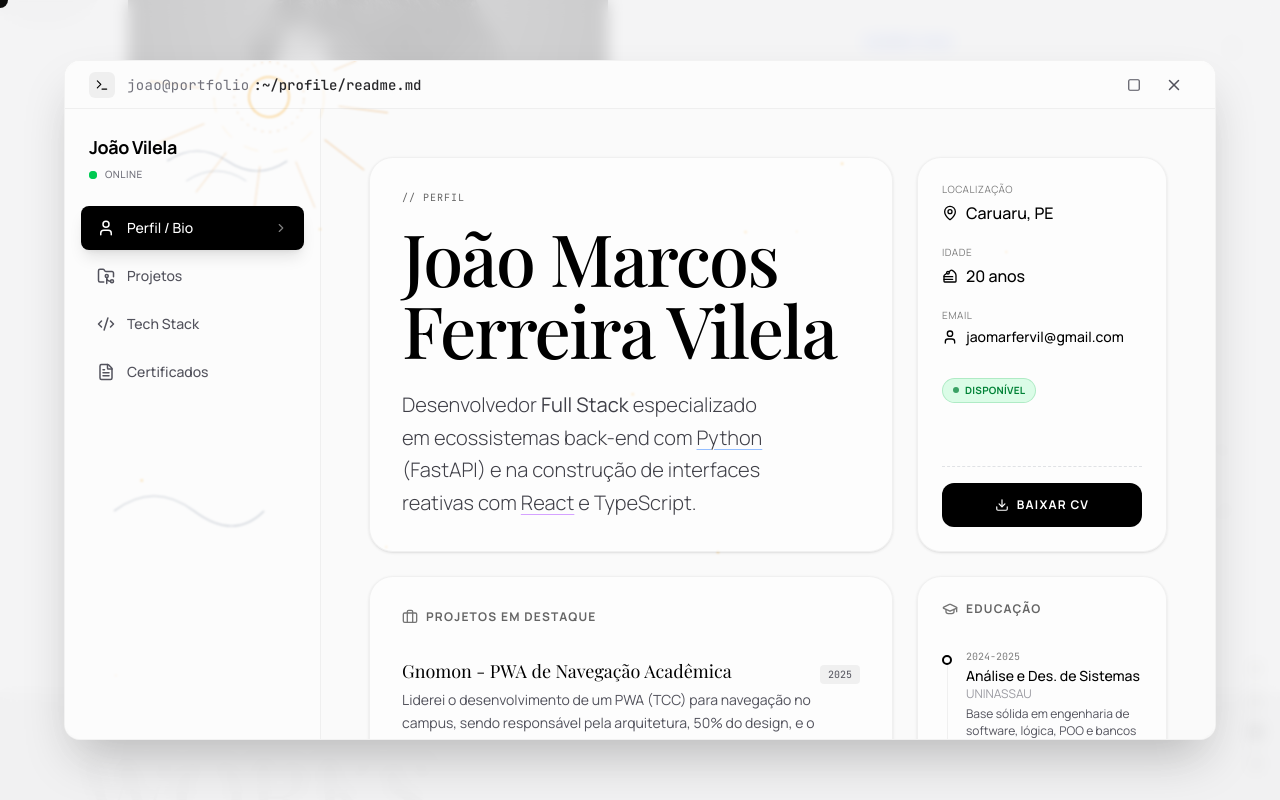
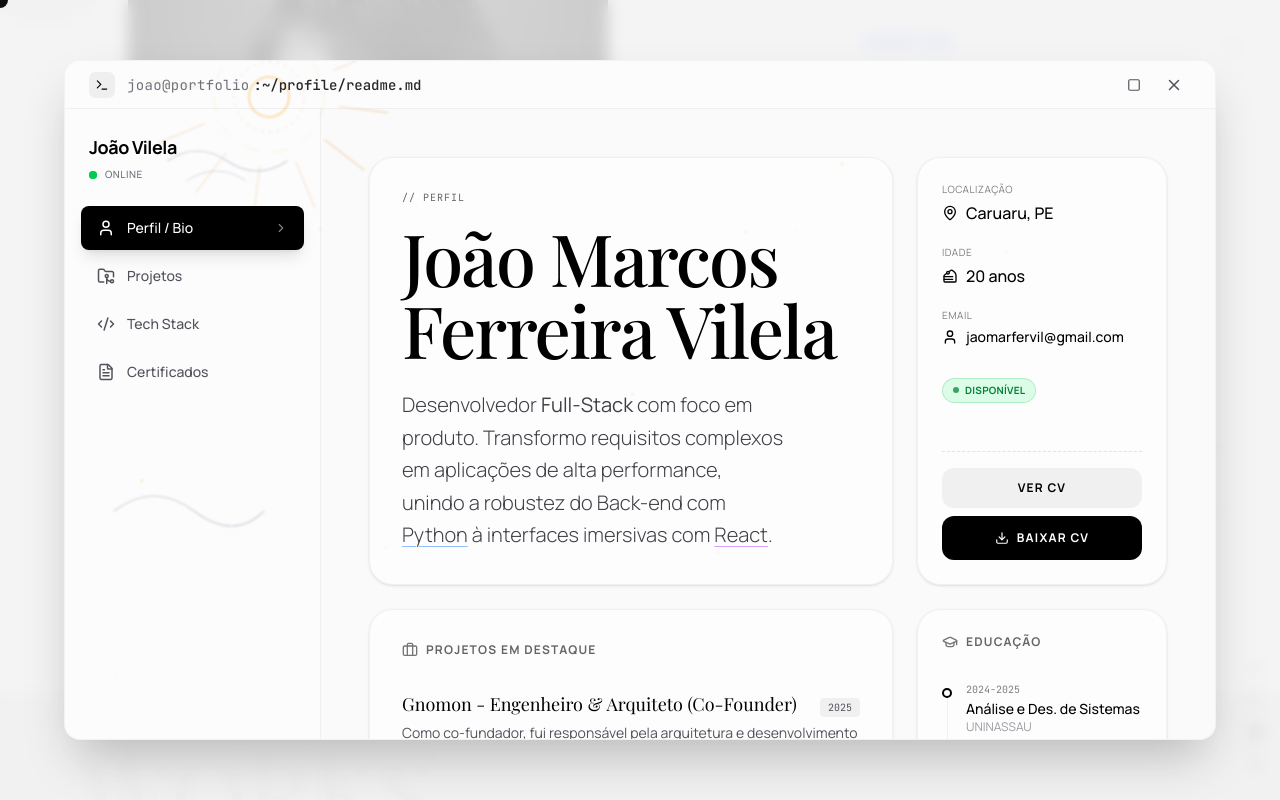
Before and after one commit to JaoVile/PortfolioJM, a Next.js app: page / in a window 1280 px wide. Both pictures are taken after a click on the button "SAIBA MAIS". Shown: the part 1004-1804 px from the top of the page. Built offline with nearby package versions, Linux system fonts and the light colour scheme; a web font is replaced by a local one.

Commit message:
atualizado informações

```diff
--- a/app/page.tsx
+++ b/app/page.tsx
@@ -235,7 +235,7 @@ const AboutSection = ({ theme, openDesktop }: { theme: "light" | "dark"; openDes
                         SAIBA MAIS
                         <span className={`block h-px w-12 group-hover:w-20 transition-all ${theme === 'dark' ? 'bg-white' : 'bg-black'}`}></span>
                     </button>
-                    <a href="/cv.pdf" target="_blank" className={`flex items-center gap-2 text-sm tracking-widest border px-6 py-3 rounded-full transition-all hover:scale-105 ${theme === 'dark' ? 'border-white/20 hover:bg-white hover:text-black' : 'border-black/20 hover:bg-black hover:text-white'}`}>
+                    <a href="/Resume_Joao_Marcos_Vilela.pdf" download className={`flex items-center gap-2 text-sm tracking-widest border px-6 py-3 rounded-full transition-all hover:scale-105 ${theme === 'dark' ? 'border-white/20 hover:bg-white hover:text-black' : 'border-black/20 hover:bg-black hover:text-white'}`}>
                         <Download size={16} />
                         DOWNLOAD CV
                     </a>
--- a/src/components/ui/desktop.tsx
+++ b/src/components/ui/desktop.tsx
@@ -62,6 +62,10 @@ const SKILLS_DATA = {
     { name: "HTML5", description: "Linguagem de marcação padrão para a criação de páginas web, definindo a estrutura e o conteúdo semântico." },
     { name: "CSS3", description: "Linguagem de folha de estilos usada para descrever a apresentação de um documento escrito em HTML, controlando layout, cores e fontes." },
     { name: "Tailwind CSS", description: "Framework CSS utility-first que permite construir designs customizados rapidamente sem sair do HTML, aplicando classes utilitárias." },
+    { name: "Framer", description: "Ferramenta de design e prototipagem que permite criar interfaces interativas com animações e transições complexas, integrando-se ao React." },
+    { name: "Web Performance", description: "Otimização da velocidade e responsividade de sites, focando em métricas como Core Web Vitals para melhorar a experiência do usuário." },
+    { name: "UX", description: "Princípios de design focados em criar produtos digitais que sejam fáceis de usar, eficientes e agradáveis para o usuário final." },
+    { name: "PWA", description: "Aplicações web que utilizam tecnologias modernas para oferecer uma experiência semelhante a de aplicativos nativos, incluindo funcionalidades offline." },
   ],
   backend: [
     { name: "Python", description: "Linguagem de programação versátil e de alto nível, conhecida por sua sintaxe clara e legibilidade, amplamente usada em desenvolvimento web e ciência de dados." },
@@ -70,6 +74,14 @@ const SKILLS_DATA = {
     { name: "Java", description: "Linguagem de programação robusta, orientada a objetos e independente de plataforma, amplamente utilizada em sistemas corporativos e aplicações Android." },
     { name: "POO", description: "Programação Orientada a Objetos: um paradigma de programação baseado no conceito de 'objetos', que podem conter dados e código." },
     { name: "APIs REST", description: "Padrão de arquitetura para a criação de web services, focando na escalabilidade, simplicidade e na comunicação stateless entre cliente e servidor." },
+    { name: "Generative AI", description: "Campo da inteligência artificial focado na criação de novos conteúdos, como texto, imagens e código, a partir de dados existentes." },
+    { name: "LLM", description: "Modelos de IA avançados, como o GPT, treinados com grandes volumes de texto para entender e gerar linguagem natural de forma coerente e contextual." },
+    { name: "IA", description: "Área da ciência da computação dedicada a criar sistemas capazes de realizar tarefas que normalmente exigiriam inteligência humana." },
+    { name: "RAG", description: "Arquitetura de IA que combina modelos de linguagem com bases de dados externas para gerar respostas mais precisas e contextualizadas." },
+    { name: "Estrutura de Dados", description: "Organização, gerenciamento e armazenamento de formatos de dados que permitem acesso e modificação eficientes." },
+    { name: "Machine Learning", description: "Subcampo da IA que permite que os sistemas aprendam e melhorem com a experiência, sem serem explicitamente programados." },
+    { name: "Arquitetura de Software", description: "Projeto da estrutura de um sistema de software, definindo componentes, suas relações e os padrões que guiam seu desenvolvimento." },
+    { name: "Programação Lógica", description: "Paradigma de programação baseado na lógica formal, onde a execução de um programa corresponde à prova de um teorema." },
   ],
   databases: [
     { name: "PostgreSQL", description: "Sistema de gerenciamento de banco de dados relacional de código aberto, conhecido por sua robustez, extensibilidade e conformidade com o padrão SQL." },
@@ -82,12 +94,22 @@ const SKILLS_DATA = {
     { name: "AWS", description: "Amazon Web Services: plataforma de computação em nuvem que oferece uma vasta gama de serviços, como EC2 (computação) e S3 (armazenamento)." },
     { name: "Git", description: "Sistema de controle de versão distribuído, essencial para o rastreamento de alterações no código-fonte durante o desenvolvimento de software." },
     { name: "GitHub", description: "Plataforma de hospedagem de código-fonte com controle de versão usando Git, facilitando a colaboração e o gerenciamento de projetos." },
+    { name: "OCI", description: "Plataforma de nuvem da Oracle que oferece serviços de computação, armazenamento, rede e IA para construir e executar uma variedade de aplicações." },
+    { name: "Cloud Computing", description: "Fornecimento de serviços de computação — incluindo servidores, armazenamento, bancos de dados e software — pela Internet ('a nuvem')." },
+    { name: "Cibersegurança", description: "Práticas e tecnologias para proteger sistemas, redes e programas de ataques digitais." },
+    { name: "Cloud Security", description: "Conjunto de políticas e tecnologias para proteger dados, aplicações e infraestrutura em ambientes de computação em nuvem." },
+    { name: "Amazon S3", description: "Serviço de armazenamento de objetos da AWS que oferece escalabilidade, disponibilidade de dados, segurança e performance." },
+    { name: "Amazon EC2", description: "Serviço da AWS que fornece capacidade computacional segura e redimensionável na nuvem, conhecido como instâncias ou máquinas virtuais." },
+    { name: "AWS IAM", description: "Serviço da AWS que ajuda a gerenciar o acesso aos recursos da AWS de forma segura, controlando quem é autenticado e autorizado a usá-los." },
+    { name: "IaaS", description: "Modelo de computação em nuvem que fornece recursos de computação, rede e armazenamento virtualizados pela internet." },
   ],
   tools: [
     { name: "VS Code", description: "Editor de código-fonte leve e poderoso da Microsoft, com suporte a depuração, controle Git integrado e um vasto ecossistema de extensões." },
     { name: "Postman", description: "Plataforma de colaboração para desenvolvimento de APIs, utilizada para projetar, testar, documentar e monitorar APIs RESTful." },
     { name: "Swagger", description: "Ferramenta para projetar, construir, documentar e consumir serviços web RESTful, gerando documentação interativa automaticamente." },
     { name: "Scrum", description: "Framework ágil para gerenciamento de projetos complexos, focado em entregas incrementais e colaboração em equipe." },
+    { name: "Metodologias Ágeis", description: "Abordagens iterativas para o gerenciamento de projetos e desenvolvimento de software que ajudam as equipes a entregar valor aos clientes com mais rapidez." },
+    { name: "Cypress", description: "Ferramenta de teste de front-end de nova geração, construída para a web moderna, que permite escrever testes de integração e ponta a ponta." },
   ]
 };
 
@@ -526,7 +548,7 @@ export function OSDesktop({
                      <button
                         onClick={() => {
                            window.open(openedProject, "_blank"); // Abre a Credly em nova aba
-                           setOpenedProject("/curriculo-joao-vilela.pdf"); // Muda o iframe interno para o Currículo
+                           setOpenedProject("/Resume_Joao_Marcos_Vilela.pdf"); // Muda o iframe interno para o Currículo
                         }}
                         className={`px-6 py-3 rounded-xl text-xs font-bold uppercase tracking-widest transition-all hover:scale-105 active:scale-95 ${
                            isDark ? "bg-white text-black hover:bg-zinc-200" : "bg-black text-white hover:bg-zinc-800"
@@ -599,7 +621,7 @@ export function OSDesktop({
                                João Marcos Ferreira Vilela
                             </h1>
                             <p className={`text-base md:text-xl font-light leading-relaxed max-w-sm ${isDark ? "text-zinc-300" : "text-zinc-700"}`}>
-                               Desenvolvedor <strong>Full Stack</strong> especializado em ecossistemas back-end com <span className="underline decoration-1 underline-offset-4 decoration-blue-500/50">Python</span> (FastAPI) e na construção de interfaces reativas com <span className="underline decoration-1 underline-offset-4 decoration-purple-500/50">React</span> e TypeScript.
+                               Desenvolvedor <strong>Full-Stack</strong> com foco em produto. Transformo requisitos complexos em aplicações de alta performance, unindo a robustez do Back-end com <span className="underline decoration-1 underline-offset-4 decoration-blue-500/50">Python</span> à interfaces imersivas com <span className="underline decoration-1 underline-offset-4 decoration-purple-500/50">React</span>.
                             </p>
                          </div>
                       </div>
@@ -617,9 +639,21 @@ export function OSDesktop({
                             </div>
                          </div>
                          <div className="mt-auto pt-4 border-t border-dashed border-gray-500/20">
-                            <a href="/curriculo-joao-vilela.pdf" download className={`flex items-center justify-center gap-2 w-full py-3.5 rounded-xl text-xs font-bold uppercase tracking-widest transition-all active:scale-95 ${isDark ? "bg-white text-black hover:bg-zinc-200" : "bg-black text-white hover:bg-zinc-800"}`}>
-                               <Download size={14}/> Baixar CV
-                            </a>
+                            <div className="flex flex-col gap-2">
+                                <button
+                                    onClick={() => setOpenedProject("/Resume_Joao_Marcos_Vilela.pdf")}
+                                    className={`flex items-center justify-center gap-2 w-full py-3 rounded-xl text-xs font-bold uppercase tracking-widest transition-all active:scale-95 ${
+                                        isDark
+                                        ? "bg-white/10 text-white hover:bg-white/20"
+                                        : "bg-black/5 text-black hover:bg-black/10"
+                                    }`}
+                                >
+                                    Ver CV
+                                </button>
+                                <a href="/Resume_Joao_Marcos_Vilela.pdf" download className={`flex items-center justify-center gap-2 w-full py-3.5 rounded-xl text-xs font-bold uppercase tracking-widest transition-all active:scale-95 ${isDark ? "bg-white text-black hover:bg-zinc-200" : "bg-black text-white hover:bg-zinc-800"}`}>
+                                   <Download size={14}/> Baixar CV
+                                </a>
+                            </div>
                          </div>
                       </div>
 
@@ -631,18 +665,18 @@ export function OSDesktop({
                          </div>
                          <div className="space-y-8">
                             <ExpItem
-                               title="Gnomon - PWA de Navegação Acadêmica"
+                               title="Gnomon - Engenheiro & Arquiteto (Co-Founder)"
                                year="2025"
-                               desc="Liderei o desenvolvimento de um PWA (TCC) para navegação no campus, sendo responsável pela arquitetura, 50% do design, e o desenvolvimento full-stack. Criei a API REST e a interface em React para oferecer um mapa interativo e autônomo aos alunos."
-                               tags={["React", "TypeScript", "PWA", "API REST", "Swagger"]}
+                               desc="Como co-fundador, fui responsável pela arquitetura e desenvolvimento integral da startup. Atuei como o único desenvolvedor do núcleo do sistema, criando algoritmos de rotas, a API e a UI em React, além de implementar testes E2E com Cypress."
+                               tags={["React", "TypeScript", "PWA", "Arquitetura", "Cypress"]}
                                isDark={isDark}
                             />
                             <div className={`w-full h-px ${isDark ? "bg-white/10" : "bg-black/5"}`} />
                             <ExpItem
-                               title="Mundo Manso - App de Bem-Estar Infantil"
+                               title="Sede Digital - Portfólio Interativo"
                                year="2025"
-                               desc="Como principal contribuidor (66% do projeto), desenvolvi o back-end em Java e estruturei o banco de dados (MySQL) para um aplicativo focado em conteúdo digital saudável para crianças, aplicando Padrões de Projeto para garantir uma base segura e robusta."
-                               tags={["Java", "MySQL", "Design Patterns", "Trabalho em Equipe"]}
+                               desc="Desenvolvi uma aplicação de alta performance (95/100 no Lighthouse) que simula um SO. Usei Next.js, Framer Motion para animações fluidas (60fps) e um Design System modular para uma UX imersiva e totalmente responsiva."
+                               tags={["Next.js", "Framer Motion", "Web Performance", "SEO", "Design System"]}
                                isDark={isDark}
                             />
                          </div>
@@ -714,7 +748,7 @@ export function OSDesktop({
               {activeTab === "skills" && (
                 <motion.div key="skills" variants={contentVariant} initial="hidden" animate="visible" exit="exit" className="max-w-5xl mx-auto">
                    <h2 className={`text-3xl md:text-5xl font-serif mb-8 ${isDark ? "text-white" : "text-black"}`}>Competências Técnicas</h2>
-                   <div className="grid grid-cols-1 md:grid-cols-2 lg:grid-cols-3 gap-6 items-start">
+                   <div className="grid grid-cols-1 md:grid-cols-2 gap-6">
                       <SkillBox icon={<Cpu/>} title="Front-end" items={SKILLS_DATA.frontend} isDark={isDark}/>
                       <SkillBox icon={<Terminal/>} title="Back-end" items={SKILLS_DATA.backend} isDark={isDark}/>
                       <SkillBox icon={<Database/>} title="Bancos de Dados" items={SKILLS_DATA.databases} isDark={isDark}/>
@@ -927,10 +961,12 @@ function SkillBox({ icon, title, items, isDark }: any) {
               <button
                 key={skill.name}
                 onClick={() => setSelectedSkill(selectedSkill?.name === skill.name ? null : skill)}
-                className={`text-[10px] px-2.5 py-1 rounded-md border transition-all ${
+                className={`text-xs font-medium px-3 py-1.5 rounded-full transition-colors ${
                   selectedSkill?.name === skill.name
-                    ? isDark ? 'bg-blue-500/20 border-blue-500 text-white' : 'bg-blue-500 text-white border-blue-500'
-                    : isDark ? "border-white/10 bg-white/5 text-zinc-300 hover:border-white/20" : "border-black/10 bg-white/50 text-zinc-700 hover:bg-black/5"
+                    ? 'bg-sky-500 text-white shadow-md'
+                    : isDark
+                        ? "bg-zinc-800 text-zinc-300 hover:bg-zinc-700"
+                        : "bg-zinc-100 text-zinc-600 hover:bg-zinc-200"
                 }`}
               >
                 {skill.name}
```
Also changed, not shown: 2 other files (tests, documents, lock files or other folders).
